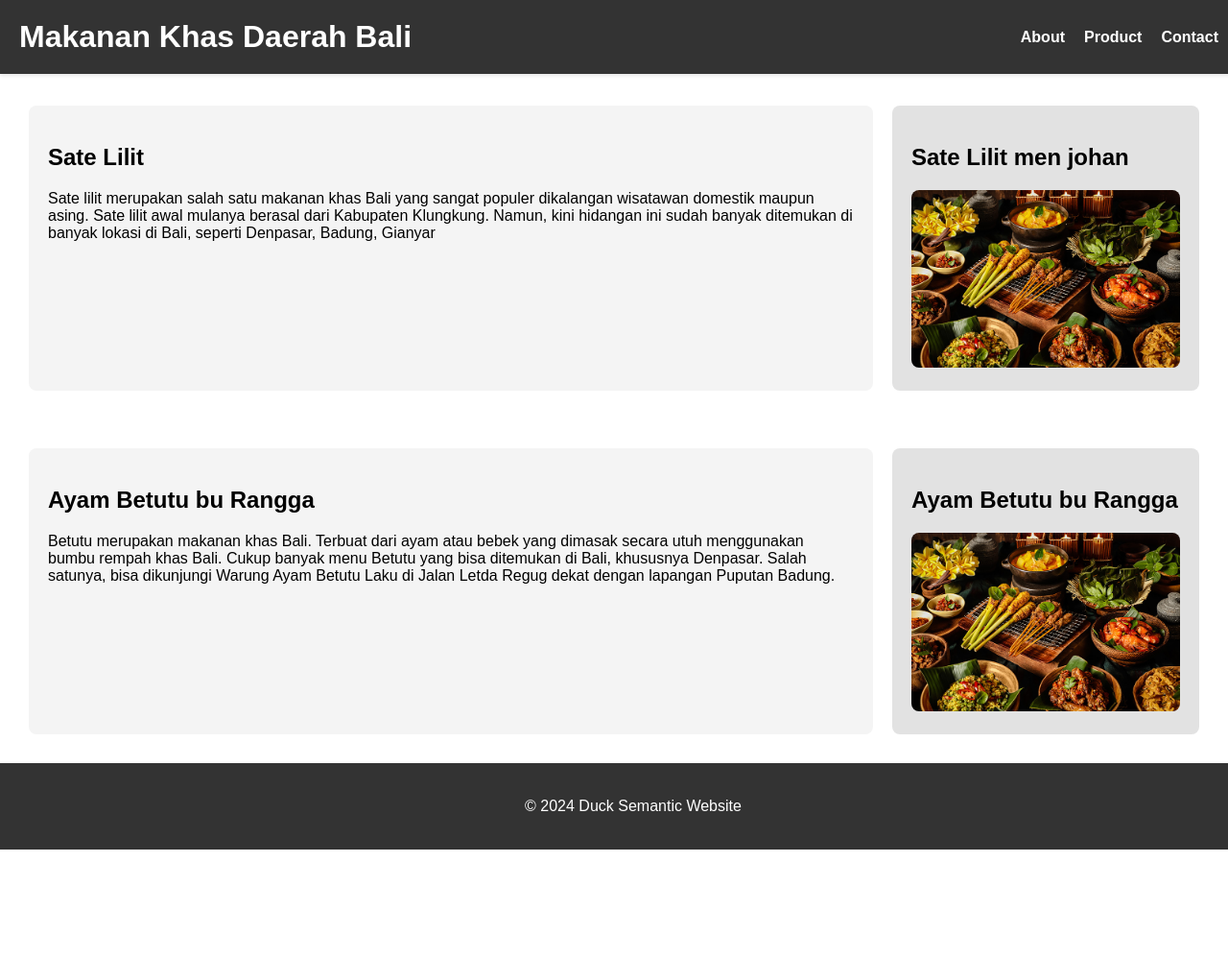
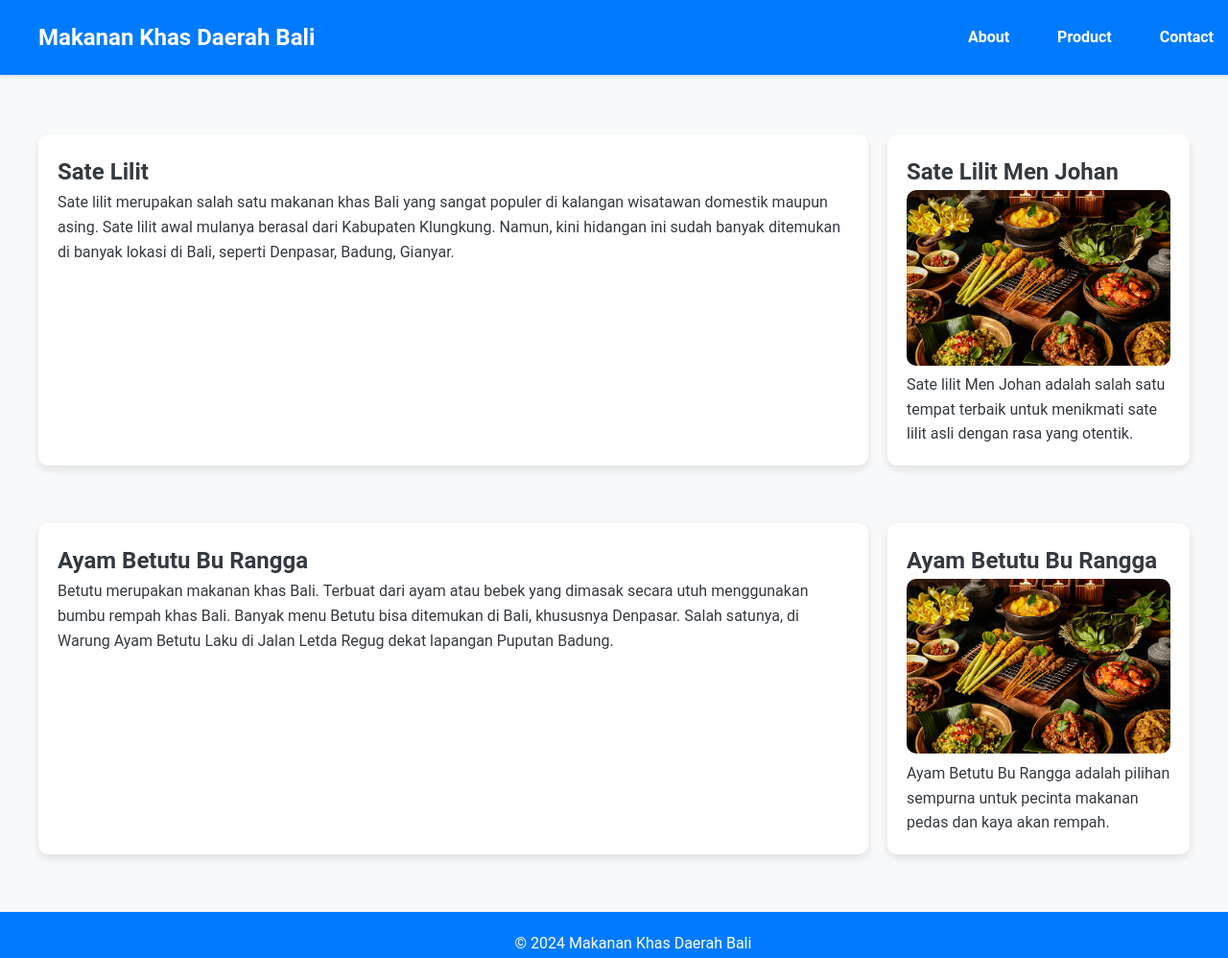
Before and after one commit to widev71/satelilit, a plain HTML site: page index.html in a window 1280 px wide. Shown: the top 998 px of the page at 96% size. Before the commit the page ends 885 px from the top, so only its background shows below. Drawn offline with Linux system fonts and the light colour scheme.

Commit message:
Menambahkan file baru dan perubahan

```diff
--- a/css/style.css
+++ b/css/style.css
@@ -1,22 +1,30 @@
 /* Global styles */
-*{
+* {
   scroll-behavior: smooth;
 }
+
 body {
-  font-family: Arial, sans-serif;
+  font-family: 'Roboto', sans-serif;
   margin: 0;
   padding: 0;
   box-sizing: border-box;
+  line-height: 1.6;
+  background: #f8f9fa;
+  color: #343a40;
 }
 
-/* Header styles */
+h1, h2, p {
+  margin: 0;
+  padding: 0;
+}
+
 header {
-  background-color: #333;
+  background-color: #007bff;
   color: #fff;
   display: flex;
   justify-content: space-between;
   align-items: center;
-  padding: 20px;
+  padding: 20px 40px;
   width: 100%;
   position: fixed;
   top: 0;
@@ -26,69 +34,80 @@ header {
 
 header h1 {
   margin: 0;
+  font-size: 24px;
 }
 
-header nav ul {
+nav {
+  display: flex;
+  align-items: center;
+  margin-right: 30px;
+}
+
+nav ul {
   list-style: none;
   padding: 0;
   margin: 0;
   display: flex;
 }
 
-nav {
-  margin-right: 20px;
-}
-
-header nav ul li {
+nav ul li {
   margin: 0 10px;
 }
 
-header nav ul li a {
+nav ul li a {
   color: #fff;
   text-decoration: none;
   font-weight: bold;
+  padding: 10px 15px;
+  border-radius: 5px;
+  transition: background 0.3s;
 }
 
-header nav ul li a:hover {
-  text-decoration: underline;
-}
-
-/* Main section styles */
-section {
-  padding-top: 80px; /* Menambah padding untuk mengkompensasi header tetap */
+nav ul li a:hover {
+  background: #0056b3;
 }
 
 main {
-  display: flex;
-  flex-wrap: wrap;
+  margin-top: 100px;
+  padding-top: 100px; /* Menambah padding untuk mengkompensasi header tetap */
+  padding: 20px 40px;
+}
+
+section {
+  padding: 20px 0;
+}
+
+article, aside {
   padding: 20px;
+  border-radius: 10px;
+  box-shadow: 0 4px 8px rgba(0, 0, 0, 0.1);
+  background: #fff;
+  margin-bottom: 20px;
 }
 
 article {
   flex: 3;
-  padding: 20px;
-  background-color: #f4f4f4;
-  margin: 10px;
-  border-radius: 8px;
+  margin-right: 20px;
 }
 
 aside {
   flex: 1;
-  padding: 20px;
-  background-color: #e2e2e2;
-  margin: 10px;
-  border-radius: 8px;
 }
 
 aside img {
   max-width: 100%;
   height: auto;
-  border-radius: 8px;
+  border-radius: 10px;
 }
 
-/* Footer styles */
+.makanan-khas{
+  display: flex;
+  flex-direction: row;
+
+}
+
 footer {
-  background-color: #333;
+  background-color: #007bff;
   color: #fff;
   text-align: center;
   padding: 20px;
@@ -97,24 +116,33 @@ footer {
   width: 100%;
 }
 
-/* Responsive styles */
 @media (max-width: 768px) {
-  main {
-    flex-direction: column;
+  header {
+      flex-direction: column;
+      align-items: flex-start;
+      padding: 20px;
+  }
+  header h1 {
+    margin: 0;
+    font-size: 10px;
   }
 
-  article,
-  aside {
-    margin-right: 0;
-    flex: 1 100%;
+  nav ul {
+      flex-direction: column;
+      width: 100%;
   }
 
-  header nav ul {
-    flex-direction: column;
-    align-items: center;
+  nav ul li {
+      margin: 5px 0;
   }
 
-  header nav ul li {
-    margin: 5px 0;
+  main {
+      padding: 20px;
+      padding-top: 120px;
+  }
+
+  article, aside {
+      margin-right: 0;
+      flex: 1 100%;
   }
 }
--- a/index.html
+++ b/index.html
@@ -1,66 +1,51 @@
 <!DOCTYPE html>
 <html lang="en">
 <head>
-    <meta charset="UTF-8" />
-    <meta name="viewport" content="width=device-width, initial-scale=1.0" />
-    <link rel="stylesheet" href="./css/style.css" />
-    <title>My Semantic Website</title>
+    <meta charset="UTF-8">
+    <meta name="viewport" content="width=device-width, initial-scale=1.0">
+    <link rel="stylesheet" href="./css/style.css">
+    <title>Makanan Khas Daerah Bali</title>
 </head>
 <body>
     <header>
         <h1>Makanan Khas Daerah Bali</h1>
         <nav>
             <ul>
-          <li><a href="#About">About</a></li>
+                <li><a href="#about">About</a></li>
                 <li><a href="#product">Product</a></li>
-          <li><a href="#footer">Contact</a></li>
+                <li><a href="#contact">Contact</a></li>
             </ul>
         </nav>
     </header>
 
-    <section>
-      <main id="About">
+    <main>
+        <section id="about" class="makanan-khas">
             <article>
                 <h2>Sate Lilit</h2>
-          <p>
-            Sate lilit merupakan salah satu makanan khas Bali yang sangat
-            populer dikalangan wisatawan domestik maupun asing. Sate lilit awal
-            mulanya berasal dari Kabupaten Klungkung. Namun, kini hidangan ini
-            sudah banyak ditemukan di banyak lokasi di Bali, seperti Denpasar,
-            Badung, Gianyar
-          </p>
-        </article>
-
-        <aside id="product">
-          <h2>Sate Lilit men johan</h2>
-          <img
-            src="./asset/Ragam-Makanan-Khas-Indonesia-yang-Lezat-dan-Kaya-Nutrisi.jpg"
-            alt="Sample Image"
-          />
-        </aside>
-      </main>
-      <main>
-        <article>
-          <h2>Ayam Betutu bu Rangga</h2>
-          <p>
-            Betutu merupakan makanan khas Bali. Terbuat dari ayam atau bebek
-            yang dimasak secara utuh menggunakan bumbu rempah khas Bali. Cukup
-            banyak menu Betutu yang bisa ditemukan di Bali, khususnya Denpasar.
-            Salah satunya, bisa dikunjungi Warung Ayam Betutu Laku di Jalan
-            Letda Regug dekat dengan lapangan Puputan Badung.
-          </p>
+                <p>Sate lilit merupakan salah satu makanan khas Bali yang sangat populer di kalangan wisatawan domestik maupun asing. Sate lilit awal mulanya berasal dari Kabupaten Klungkung. Namun, kini hidangan ini sudah banyak ditemukan di banyak lokasi di Bali, seperti Denpasar, Badung, Gianyar.</p>
             </article>
             <aside>
-          <h2>Ayam Betutu bu Rangga</h2>
-          <img
-            src="./asset/Ragam-Makanan-Khas-Indonesia-yang-Lezat-dan-Kaya-Nutrisi.jpg"
-            alt="Sample Image"
-          />
+                <h2>Sate Lilit Men Johan</h2>
+                <img src="./asset/Ragam-Makanan-Khas-Indonesia-yang-Lezat-dan-Kaya-Nutrisi.jpg" alt="Sate Lilit Men Johan">
+                <p>Sate lilit Men Johan adalah salah satu tempat terbaik untuk menikmati sate lilit asli dengan rasa yang otentik.</p>
             </aside>
+        </section>
+
+        <section class="makanan-khas">
+            <article>
+                <h2>Ayam Betutu Bu Rangga</h2>
+                <p>Betutu merupakan makanan khas Bali. Terbuat dari ayam atau bebek yang dimasak secara utuh menggunakan bumbu rempah khas Bali. Banyak menu Betutu bisa ditemukan di Bali, khususnya Denpasar. Salah satunya, di Warung Ayam Betutu Laku di Jalan Letda Regug dekat lapangan Puputan Badung.</p>
+            </article>
+            <aside>
+                <h2>Ayam Betutu Bu Rangga</h2>
+                <img src="./asset/Ragam-Makanan-Khas-Indonesia-yang-Lezat-dan-Kaya-Nutrisi.jpg" alt="Ayam Betutu Bu Rangga">
+                <p>Ayam Betutu Bu Rangga adalah pilihan sempurna untuk pecinta makanan pedas dan kaya akan rempah.</p>
+            </aside>
+        </section>
     </main>
-    </section>
-    <footer id="footer">
-      <p>&copy; 2024 Duck Semantic Website</p>
+
+    <footer id="contact">
+        <p>&copy; 2024 Makanan Khas Daerah Bali</p>
     </footer>
 </body>
 </html>
```
Lines whose indentation alone changed are shown as unchanged.
